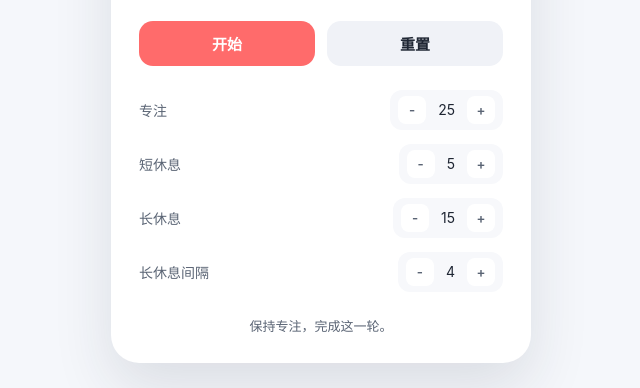
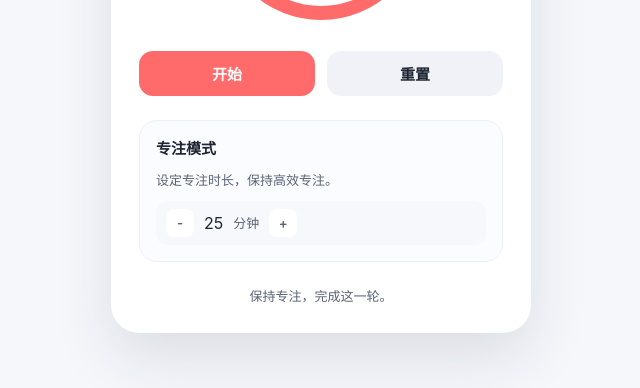
Before and after one commit to cczznn/Pomodoro, a plain HTML site: page index.html in a window 1280 px wide. Shown: the part 412-800 px from the top of the page, without its empty margins (319-959 px from the left). Drawn offline with Linux system fonts and the light colour scheme.

Commit message:
Rebuild mode panels

```diff
--- a/index.html
+++ b/index.html
@@ -37,37 +37,44 @@
         <button class="btn" id="resetBtn">重置</button>
       </section>
 
-      <section class="settings">
-        <div class="settings__item">
-          <label>专注</label>
-          <div class="settings__input">
+      <section class="panels">
+        <div class="panel panel--active" data-panel="focus">
+          <div class="panel__title">专注模式</div>
+          <p class="panel__desc">设定专注时长，保持高效专注。</p>
+          <div class="panel__control">
             <button class="step" data-action="focus" data-step="-1">-</button>
             <span id="focusValue">25</span>
+            <span class="panel__unit">分钟</span>
             <button class="step" data-action="focus" data-step="1">+</button>
           </div>
         </div>
-        <div class="settings__item">
-          <label>短休息</label>
-          <div class="settings__input">
+        <div class="panel" data-panel="short">
+          <div class="panel__title">短休息模式</div>
+          <p class="panel__desc">快速补能，准备进入下一轮。</p>
+          <div class="panel__control">
             <button class="step" data-action="short" data-step="-1">-</button>
             <span id="shortValue">5</span>
+            <span class="panel__unit">分钟</span>
             <button class="step" data-action="short" data-step="1">+</button>
           </div>
         </div>
-        <div class="settings__item">
-          <label>长休息</label>
-          <div class="settings__input">
+        <div class="panel" data-panel="long">
+          <div class="panel__title">长休息模式</div>
+          <p class="panel__desc">完成一轮后进入长休息。</p>
+          <div class="panel__control">
             <button class="step" data-action="long" data-step="-1">-</button>
             <span id="longValue">15</span>
+            <span class="panel__unit">分钟</span>
             <button class="step" data-action="long" data-step="1">+</button>
           </div>
-        </div>
-        <div class="settings__item">
-          <label>长休息间隔</label>
-          <div class="settings__input">
-            <button class="step" data-action="interval" data-step="-1">-</button>
-            <span id="intervalValue">4</span>
-            <button class="step" data-action="interval" data-step="1">+</button>
+          <div class="panel__meta">
+            <span>长休息间隔</span>
+            <div class="panel__control panel__control--mini">
+              <button class="step" data-action="interval" data-step="-1">-</button>
+              <span id="intervalValue">4</span>
+              <span class="panel__unit">轮</span>
+              <button class="step" data-action="interval" data-step="1">+</button>
+            </div>
           </div>
         </div>
       </section>
--- a/script.js
+++ b/script.js
@@ -23,6 +23,7 @@ const elements = {
   intervalValue: document.getElementById("intervalValue"),
   progressRing: document.querySelector(".ring__progress"),
   modeTabs: document.querySelectorAll(".tab"),
+  panels: document.querySelectorAll(".panel"),
 };
 
 const totalRingLength = 2 * Math.PI * 96;
@@ -59,6 +60,10 @@ function updateDisplay() {
     tab.classList.toggle("tab--active", tab.dataset.mode === state.mode);
   });
 
+  elements.panels.forEach((panel) => {
+    panel.classList.toggle("panel--active", panel.dataset.panel === state.mode);
+  });
+
   const duration = getCurrentDuration();
   const progress = duration === 0 ? 0 : state.remainingSeconds / duration;
   elements.progressRing.style.strokeDasharray = totalRingLength;
@@ -72,11 +77,12 @@ function getCurrentDuration() {
 }
 
 function setMode(nextMode) {
+  if (state.isRunning && nextMode !== state.mode) {
+    pauseTimer();
+  }
   state.mode = nextMode;
   state.remainingSeconds = getCurrentDuration();
-  if (!state.isRunning) {
-    elements.toggleBtn.textContent = "开始";
-  }
+  elements.toggleBtn.textContent = "开始";
   updateDisplay();
 }
 
@@ -181,7 +187,6 @@ function bindEvents() {
 
   elements.modeTabs.forEach((tab) => {
     tab.addEventListener("click", () => {
-      if (state.isRunning) return;
       setMode(tab.dataset.mode);
     });
   });
--- a/styles.css
+++ b/styles.css
@@ -167,27 +167,61 @@ body {
   color: white;
 }
 
-.settings {
+.panels {
   display: grid;
-  gap: 14px;
+  gap: 16px;
 }
 
-.settings__item {
+.panel {
+  border-radius: 18px;
+  padding: 16px;
+  border: 1px solid #edf0f6;
+  background: #fbfcff;
+  display: none;
+  flex-direction: column;
+  gap: 12px;
+}
+
+.panel--active {
+  display: flex;
+}
+
+.panel__title {
+  font-size: 15px;
+  font-weight: 600;
+}
+
+.panel__desc {
+  font-size: 13px;
+  color: var(--muted);
+}
+
+.panel__control {
+  display: flex;
+  align-items: center;
+  gap: 10px;
+  background: #f7f8fb;
+  border-radius: 12px;
+  padding: 8px 10px;
+  color: var(--text);
+}
+
+.panel__control--mini {
+  padding: 6px 8px;
+  gap: 8px;
+}
+
+.panel__unit {
+  font-size: 13px;
+  color: var(--muted);
+}
+
+.panel__meta {
   display: flex;
   align-items: center;
   justify-content: space-between;
-  font-size: 14px;
+  font-size: 13px;
   color: var(--muted);
-}
-
-.settings__input {
-  display: flex;
-  align-items: center;
-  gap: 12px;
-  background: #f7f8fb;
-  border-radius: 12px;
-  padding: 6px 8px;
-  color: var(--text);
 }
 
 .step {
```
